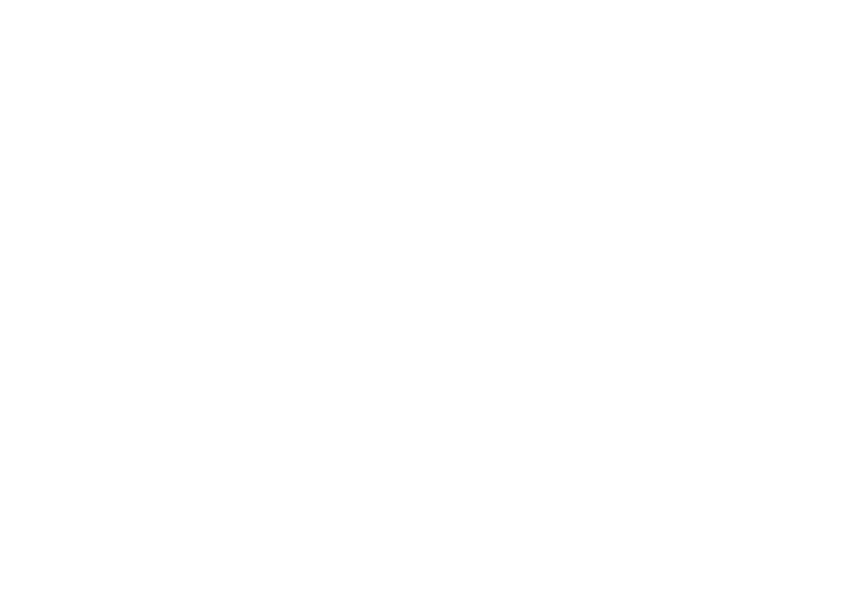
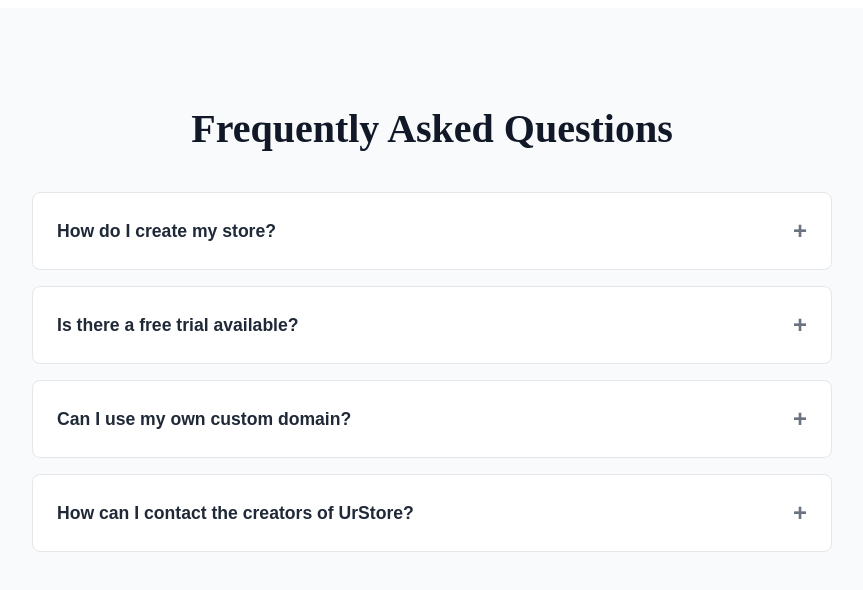
Before and after one commit to ILYAS-1937/UrStore, a React (Vite) app: page /faq in a window 1280 px wide. Before the commit this address had no page. Shown: the top 590 px of the page, without its empty margins (208-1071 px from the left). Built offline with nearby package versions, Linux system fonts and the light colour scheme.

Commit message:
fix the footer

```diff
--- a/src/App.tsx
+++ b/src/App.tsx
@@ -1,20 +1,28 @@
-import { Routes ,Route} from 'react-router-dom'
+import { Routes, Route, useLocation } from 'react-router-dom'; // 1. Import useLocation
 import { useEffect } from 'react';
-import './App.css'
-import Footer from './components/Footer/Footer'
-import Header from './components/Header/Header'
-import Hero from './components/Hero/Hero'
-import StepsTuto from './components/StepsTuto/StepsTuto'
-import HeaderStep from './components/HeaderStep/HeaderStep'
-import HeroStep from './components/HeroStep/HeroStep'
-import StoreStep from './components/StoreStep/StoreStep'
-import FooterStep from './components/FooterStep/FooterStep'
-import ContactStep from './components/ContactStep/ConatctStep'
-import FinalPreview from './components/FinalPreview/FinalPreview'
-import SetupWizard from './components/SetupWizard/SetupWizard'
+import './App.css';
+import Footer from './components/Footer/Footer';
+import Header from './components/Header/Header';
+import Hero from './components/Hero/Hero';
+import StepsTuto from './components/StepsTuto/StepsTuto';
+import HeaderStep from './components/HeaderStep/HeaderStep';
+import HeroStep from './components/HeroStep/HeroStep';
+import StoreStep from './components/StoreStep/StoreStep';
+import FooterStep from './components/FooterStep/FooterStep';
+import ContactStep from './components/ContactStep/ConatctStep';
+import FinalPreview from './components/FinalPreview/FinalPreview';
+import SetupWizard from './components/SetupWizard/SetupWizard';
+import FAQ from './components/FAQ/FAQ';
 
 function App() {
+  const location = useLocation(); // 2. Get the current route location
+
   useEffect(() => {
+    // 3. If the user is on the home page (or other static pages), don't add the alert
+    if (location.pathname === '/' || location.pathname === '/about' || location.pathname === '/how-it-works') {
+      return;
+    }
+
     const handleBeforeUnload = (e: BeforeUnloadEvent) => {
       // Cancel the default event
       e.preventDefault();
@@ -25,11 +33,12 @@ function App() {
     // Listen for the user trying to refresh or close the tab
     window.addEventListener('beforeunload', handleBeforeUnload);
 
-    // Cleanup the listener if the component unmounts
+    // Cleanup the listener if the component unmounts or location changes
     return () => {
       window.removeEventListener('beforeunload', handleBeforeUnload);
     };
-  }, []);
+  }, [location.pathname]); // 4. Re-run this effect whenever the route changes
+
   // ----------------------------------
   return (
    <Routes>
@@ -38,8 +47,7 @@ function App() {
       <Hero />
       <StepsTuto />
       <Footer />
-    </>
-  } />
+    </>} />
     <Route path="about" element={<><Header/> <Hero /></>} />
     <Route path="how-it-works" element={<><Header/> <StepsTuto /></>} />
     <Route path="header-step" element={<><HeaderStep /></>} />
@@ -49,8 +57,9 @@ function App() {
     <Route path="footer-step" element={<FooterStep/>}/>
     <Route path="final-preview" element={<FinalPreview/>}/>
     <Route path="setup-wizard" element={<SetupWizard/>}/>
+    <Route path="faq" element={<FAQ/>}/>
    </Routes>
-  )
+  );
 }
 
-export default App
+export default App;
--- /dev/null
+++ b/src/components/FAQ/FAQ.module.css
@@ -0,0 +1,88 @@
+/* src/components/FAQ/FAQ.module.css */
+
+.faqSection {
+  padding: 4rem 2rem;
+  background-color: #f9fafb; /* Light gray background to separate it from other sections */
+  display: flex;
+  justify-content: center;
+}
+
+.container {
+  max-width: 800px;
+  width: 100%;
+}
+
+.title {
+  text-align: center;
+  font-size: 2.5rem;
+  font-weight: 700;
+  margin-bottom: 2.5rem;
+  color: #111827;
+}
+
+.faqList {
+  display: flex;
+  flex-direction: column;
+  gap: 1rem;
+}
+
+.faqItem {
+  background: #ffffff;
+  border: 1px solid #e5e7eb;
+  border-radius: 8px;
+  overflow: hidden;
+  transition: all 0.3s ease;
+}
+
+.faqItem.active {
+  border-color: #3b82f6; /* Blue highlight border when active */
+  box-shadow: 0 4px 6px -1px rgba(0, 0, 0, 0.1);
+}
+
+.questionButton {
+  width: 100%;
+  display: flex;
+  justify-content: space-between;
+  align-items: center;
+  padding: 1.5rem;
+  background: none;
+  border: none;
+  cursor: pointer;
+  font-size: 1.1rem;
+  font-weight: 600;
+  color: #1f2937;
+  text-align: left;
+}
+
+.questionButton:hover {
+  background-color: #f3f4f6;
+}
+
+.icon {
+  font-size: 1.5rem;
+  color: #6b7280;
+  transition: transform 0.3s ease, color 0.3s ease;
+}
+
+.active .icon {
+  color: #3b82f6;
+}
+
+/* Accordion Animation Logic */
+.answerContainer {
+  max-height: 0;
+  overflow: hidden;
+  transition: max-height 0.3s ease-in-out, padding 0.3s ease-in-out;
+  padding: 0 1.5rem;
+}
+
+.active .answerContainer {
+  max-height: 200px; /* Adjust this if you have very long answers */
+  padding: 0 1.5rem 1.5rem 1.5rem;
+}
+
+.answerText {
+  color: #4b5563;
+  line-height: 1.6;
+  margin: 0;
+}
--- /dev/null
+++ b/src/components/FAQ/FAQ.tsx
@@ -0,0 +1,67 @@
+// src/components/FAQ/FAQ.tsx
+import React, { useState } from 'react';
+import styles from './FAQ.module.css';
+
+interface FAQItem {
+  question: string;
+  answer: string;
+}
+
+const faqData: FAQItem[] = [
+  {
+    question: "How do I create my store?",
+    answer: "Simply click on the 'Get Your Store' button in the hero section and follow our intuitive setup wizard to configure your branding, header, and footer."
+  },
+  {
+    question: "Is there a free trial available?",
+    answer: "Yes! We offer a fully-featured 14-day free trial so you can test out all the customization options before committing."
+  },
+  {
+    question: "Can I use my own custom domain?",
+    answer: "Absolutely. Once your store is set up, you can connect your existing domain or purchase a new one directly through your dashboard settings."
+  },
+  {
+    question: "How can I contact the creators of UrStore?",
+    answer: "You can reach out to the creators directly via email. Contact Moataz Mohamed at medmigamo@gmail.com, or Ilyas Tarzi at taziiliyas05@gmail.com."
+  }
+];
+
+const FAQ: React.FC = () => {
+  const [activeIndex, setActiveIndex] = useState<number | null>(null);
+
+  const toggleAccordion = (index: number) => {
+    // If clicking the already open item, close it. Otherwise, open the new one.
+    setActiveIndex(activeIndex === index ? null : index);
+  };
+
+  return (
+    <section className={styles.faqSection} id="faq">
+      <div className={styles.container}>
+        <h2 className={styles.title}>Frequently Asked Questions</h2>
+        <div className={styles.faqList}>
+          {faqData.map((item, index) => (
+            <div
+              key={index}
+              className={`${styles.faqItem} ${activeIndex === index ? styles.active : ''}`}
+            >
+              <button
+                className={styles.questionButton}
+                onClick={() => toggleAccordion(index)}
+              >
+                <span className={styles.questionText}>{item.question}</span>
+                <span className={styles.icon}>
+                  {activeIndex === index ? '−' : '+'}
+                </span>
+              </button>
+              <div className={styles.answerContainer}>
+                <p className={styles.answerText}>{item.answer}</p>
+              </div>
+            </div>
+          ))}
+        </div>
+      </div>
+    </section>
+  );
+};
+
+export default FAQ;
--- a/src/components/Footer/Footer.tsx
+++ b/src/components/Footer/Footer.tsx
@@ -19,8 +19,7 @@ function Footer() {
           <ul>
             <li><a href="/">Home</a></li>
             <li><a href="/about">About Us</a></li>
-            <li><a href="/store">Store</a></li>
-            <li><a href="/contact">Contact</a></li>
+            <li><a href="/faq">FAQ</a></li>
           </ul>
         </div>
 
@@ -28,9 +27,9 @@ function Footer() {
         <div className={styles['footer-social']}>
           <h3>Follow Us</h3>
           <ul>
-            <li><a href="#twitter">Twitter</a></li>
-            <li><a href="#instagram">Instagram</a></li>
-            <li><a href="#linkedin">LinkedIn</a></li>
+            <li><a href="https://www.x.com/medurtc">Twitter</a></li>
+            <li><a href="https://www.instagram.com/m3d.5">Instagram</a></li>
+            <li><a href="https://www.linkedin.com/in/medmoataz">LinkedIn</a></li>
           </ul>
         </div>
       </div>
```
Lines whose indentation alone changed are shown as unchanged.
